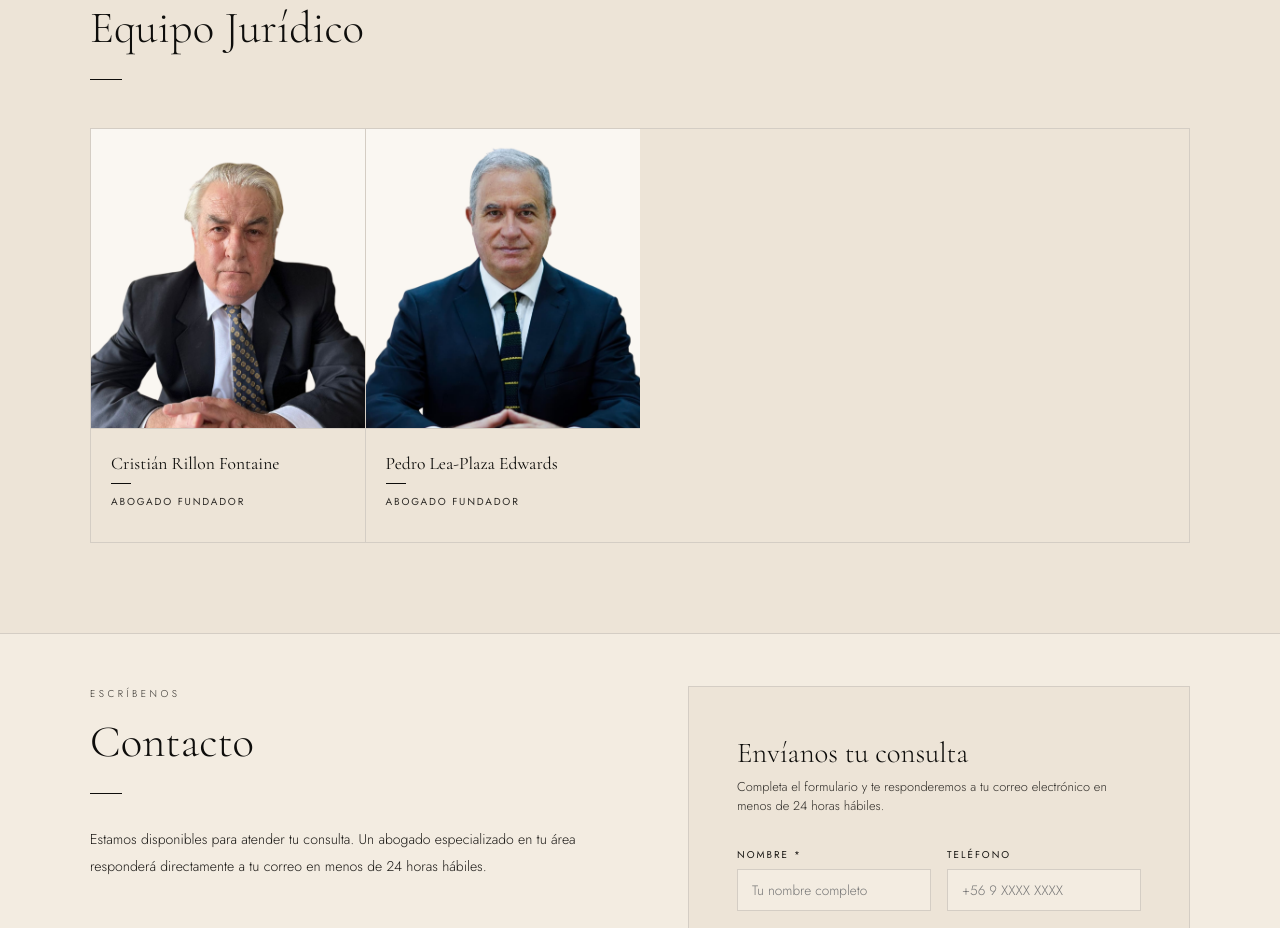
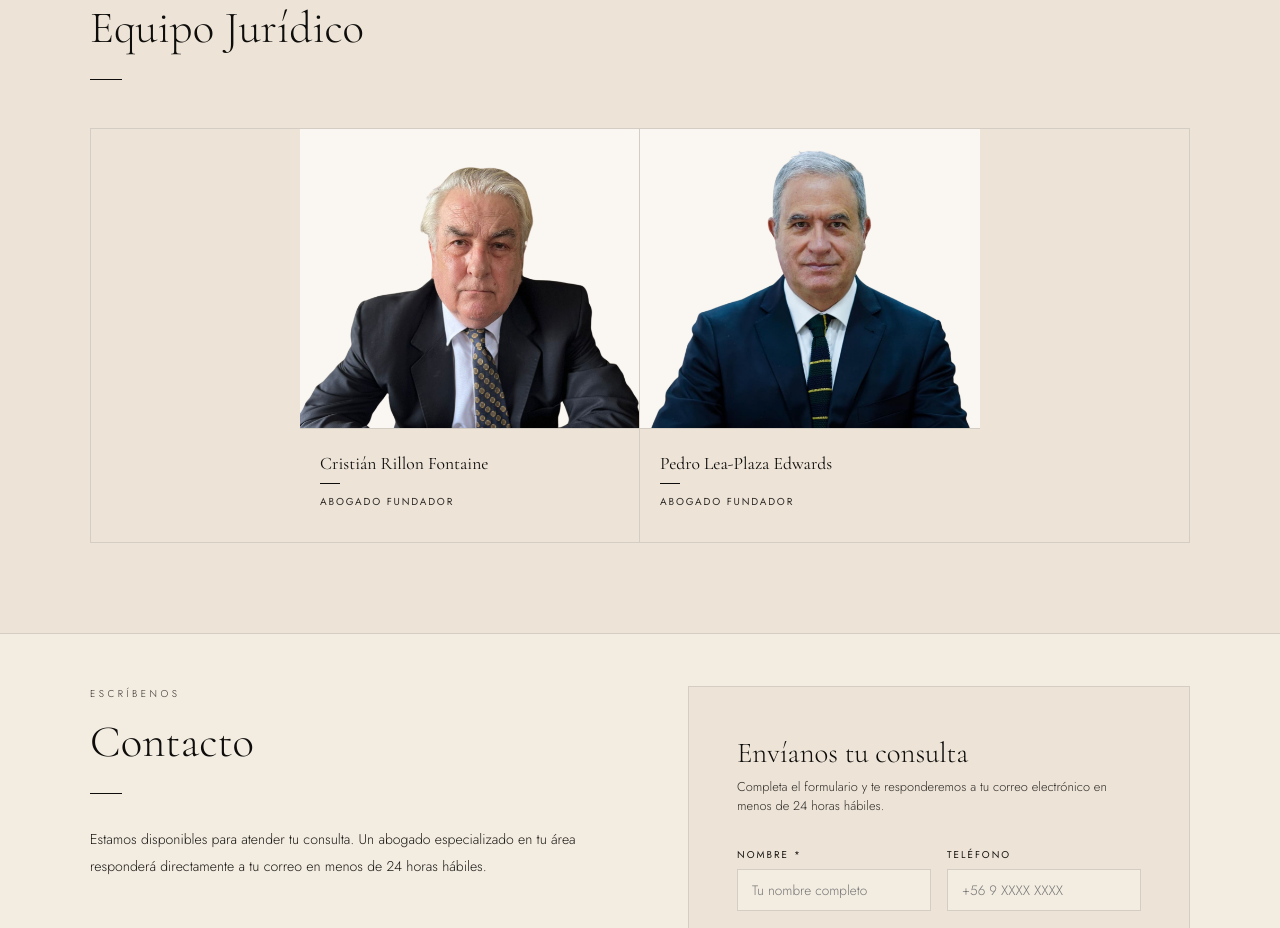
Before and after one commit to imleaplaza/landing-rillon-leaplaza, a website: page index.html in a window 1280 px wide. Shown: the part 2392-3320 px from the top of the page. Drawn offline with nearby package versions, Linux system fonts and the light colour scheme; a web font is replaced by a local one.

Commit message:
Center two team cards with fixed max-width columns
Co-Authored-By: Claude Sonnet 4.6 <noreply@anthropic.com>

```diff
--- a/index.html
+++ b/index.html
@@ -541,7 +541,8 @@
 
     .team-grid {
       display: grid;
-      grid-template-columns: repeat(4, 1fr);
+      grid-template-columns: repeat(2, minmax(0, 340px));
+      justify-content: center;
       border: 1px solid var(--border);
       margin-top: 3rem;
     }
```
